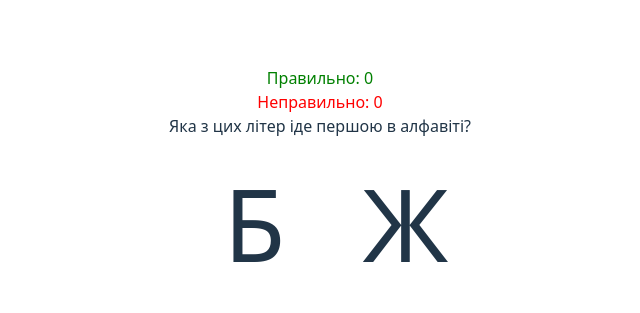
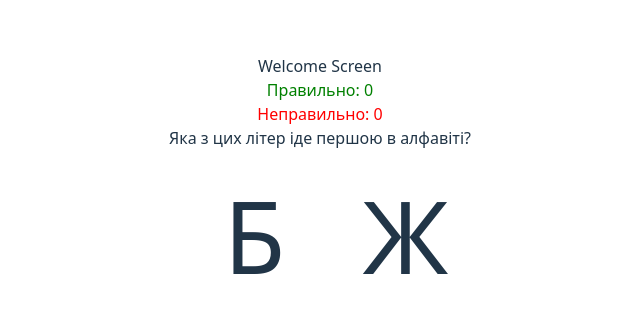
Before and after one commit to RoBINZone/alphabet, a React (Vite) app: page / in a window 1280 px wide. Shown: the part 213-526 px from the top of the page, without its empty margins (320-960 px from the left). Built offline with nearby package versions, Linux system fonts and the light colour scheme.

Commit message:
added initial WelcomeScreen

```diff
--- a/src/App.jsx
+++ b/src/App.jsx
@@ -1,7 +1,10 @@
 import { useState, useEffect } from 'react'
+import WelcomeScreen from './components/WelcomeScreen'
 import './App.css'
 
+
 function App() {
+  const screen = "WELCOME";
   const [correctCount, setCorrectCount] = useState(0)
   const [incorrectCount, setIncorrectCount] = useState(0)
   const letters = 'АБВГҐДЕЄЖЗИІЇЙКЛМНОПРСТУФХЦЧШЩЬЮЯ';
@@ -30,6 +33,9 @@ function App() {
 
   return (
     <>
+    {
+	screen === "WELCOME" && <WelcomeScreen />
+    }
     <div className="counter">
       <div>
         <div className='correct'>Правильно: {correctCount}</div>
--- /dev/null
+++ b/src/components/WelcomeScreen.jsx
@@ -0,0 +1,5 @@
+const WelcomeScreen = () => {
+  return <div>Welcome Screen</div>;
+}
+
+export default WelcomeScreen;
```
